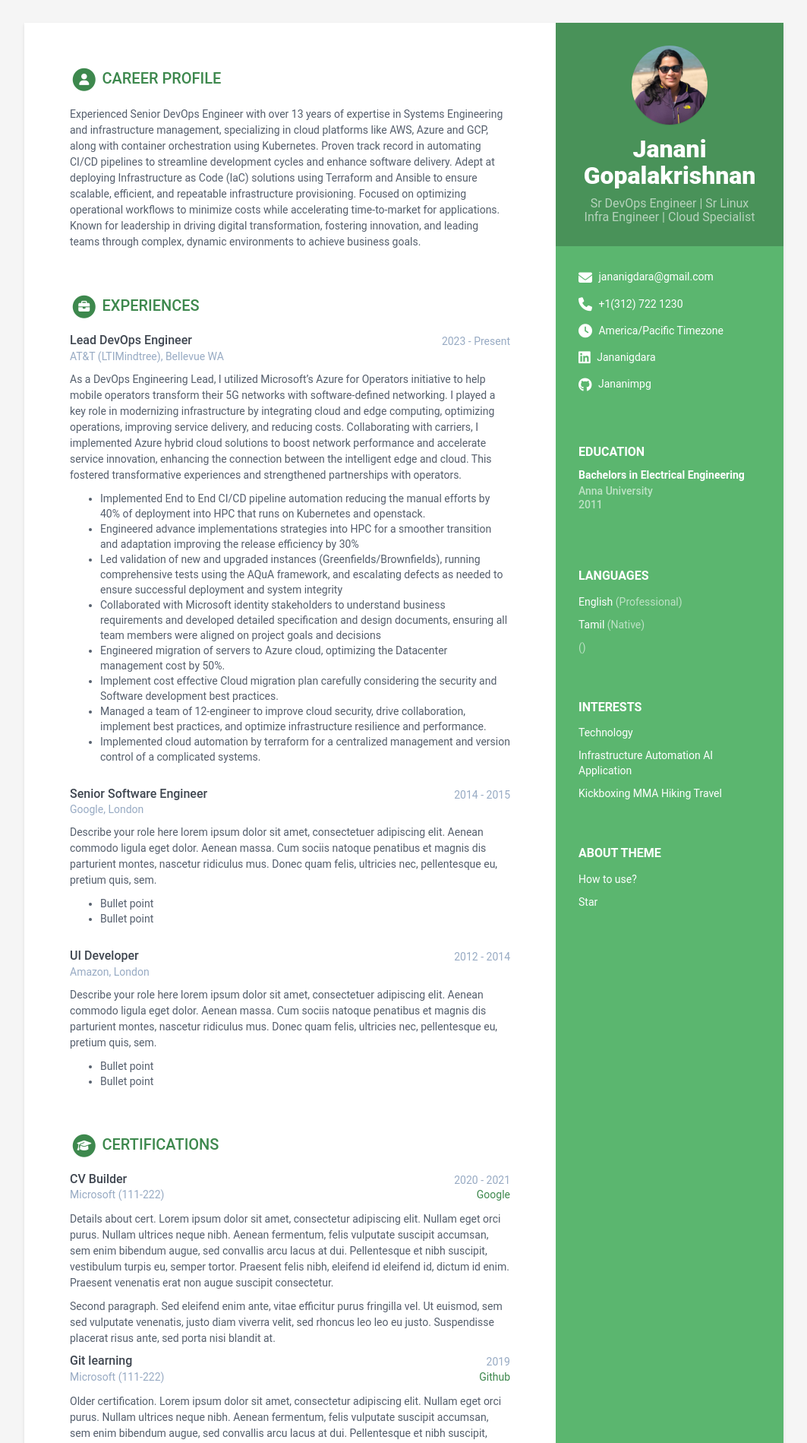
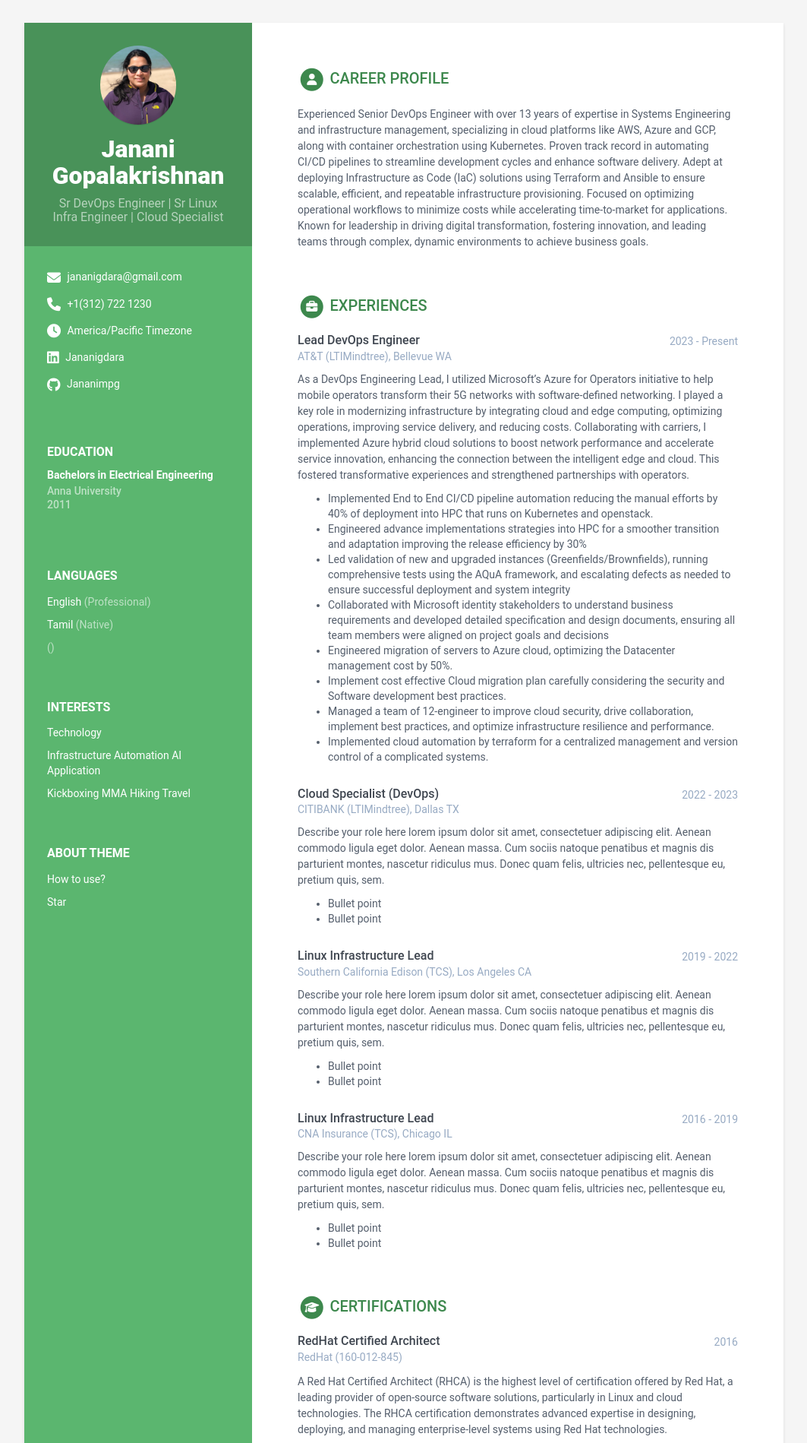
Before and after one commit to Jananimpg/portfolio, a Jekyll site: the page built from index.html, in a window 1280 px wide. Shown: the top 1899 px of the page at 76% size, without its empty margins (108-1171 px from the left). Built offline with Jekyll 4.4.1, drawn with Linux system fonts in a browser that asks for light colours.

Commit message:
Update data.yml

```diff
--- a/_data/data.yml
+++ b/_data/data.yml
@@ -3,7 +3,7 @@
 #
 
 sidebar:
-  position: right # position of the sidebar : left or right
+  position: left # position of the sidebar : left or right
   about: True # set to False or comment line if you want to remove the "how to use?" in the sidebar
   education: True # set to False if you want education in main section instead of in sidebar
 
@@ -64,15 +64,7 @@ sidebar:
 career-profile:
   title: Career Profile
   summary: |
-    Experienced Senior DevOps Engineer with over 13 years of expertise in Systems Engineering
-    and infrastructure management, specializing in cloud platforms like AWS, Azure and GCP,
-    along with container orchestration using Kubernetes. Proven track record in automating CI/CD
-    pipelines to streamline development cycles and enhance software delivery. Adept at deploying
-    Infrastructure as Code (IaC) solutions using Terraform and Ansible to ensure scalable, efficient,
-    and repeatable infrastructure provisioning. Focused on optimizing operational workflows to
-    minimize costs while accelerating time-to-market for applications. Known for leadership in
-    driving digital transformation, fostering innovation, and leading teams through complex,
-    dynamic environments to achieve business goals.
+    Experienced Senior DevOps Engineer with over 13 years of expertise in Systems Engineering and infrastructure management, specializing in cloud platforms like AWS, Azure and GCP, along with container orchestration using Kubernetes. Proven track record in automating CI/CD pipelines to streamline development cycles and enhance software delivery. Adept at deploying Infrastructure as Code (IaC) solutions using Terraform and Ansible to ensure scalable, efficient, and repeatable infrastructure provisioning. Focused on optimizing operational workflows to minimize costs while accelerating time-to-market for applications. Known for leadership in driving digital transformation, fostering innovation, and leading teams through complex, dynamic environments to achieve business goals.
 education:
   title: Education
   info:
@@ -110,9 +102,9 @@ experiences:
         - Managed a team of 12-engineer to improve cloud security, drive collaboration, implement best practices, and optimize infrastructure resilience and performance.
         - Implemented cloud automation by terraform for a centralized management and version control of a complicated systems.
 
-  - role: Senior Software Engineer
-    time: 2014 - 2015
-    company: Google, London
+  - role: Cloud Specialist (DevOps)
+    time: 2022 - 2023
+    company: CITIBANK (LTIMindtree), Dallas TX
     details: |
       Describe your role here lorem ipsum dolor sit amet, consectetuer
       adipiscing elit. Aenean commodo ligula eget dolor. Aenean massa.
@@ -121,9 +113,22 @@ experiences:
       pellentesque eu, pretium quis, sem.
         - Bullet point
         - Bullet point
-  - role: UI Developer
-    time: 2012 - 2014
-    company: Amazon, London
+
+  - role: Linux Infrastructure Lead
+    time: 2019 - 2022
+    company: Southern California Edison (TCS), Los Angeles CA
+    details: |
+      Describe your role here lorem ipsum dolor sit amet, consectetuer
+      adipiscing elit. Aenean commodo ligula eget dolor. Aenean massa.
+      Cum sociis natoque penatibus et magnis dis parturient montes,
+      nascetur ridiculus mus. Donec quam felis, ultricies nec,
+      pellentesque eu, pretium quis, sem.
+        - Bullet point
+        - Bullet point
+
+  - role: Linux Infrastructure Lead
+    time: 2016 - 2019
+    company: CNA Insurance (TCS), Chicago IL
     details: |
       Describe your role here lorem ipsum dolor sit amet, consectetuer
       adipiscing elit. Aenean commodo ligula eget dolor. Aenean massa.
@@ -136,27 +141,15 @@ experiences:
 certifications:
   title: Certifications
   list:
-  - name: CV Builder
-    start: 2020
-    end: 2021
-    organization: Microsoft
-    credentialid: 111-222
-    credentialurl: www.google.com
-    credentialname: Google
+  - name: RedHat Certified Architect
+    start: 2016
+    end:
+    organization: RedHat
+    credentialid: 160-012-845
+    credentialurl: https://rhtapps.redhat.com/verify?certId=160-012-845
+    credentialname:
     details: |
-      Details about cert. Lorem ipsum dolor sit amet, consectetur
-      adipiscing elit.
-      Nullam eget orci purus. Nullam ultrices neque nibh.
-      Aenean fermentum, felis vulputate suscipit accumsan,
-      sem enim bibendum augue, sed convallis arcu lacus at dui.
-      Pellentesque et nibh suscipit, vestibulum turpis eu, semper tortor.
-      Praesent felis nibh, eleifend id eleifend id, dictum id enim.
-      Praesent venenatis erat non augue suscipit consectetur.
-
-      Second paragraph. Sed eleifend enim ante, vitae efficitur purus
-      fringilla vel. Ut euismod, sem sed vulputate venenatis,
-      justo diam viverra velit, sed rhoncus leo leo eu justo.
-      Suspendisse placerat risus ante, sed porta nisi blandit at.
+      A Red Hat Certified Architect (RHCA) is the highest level of certification offered by Red Hat, a leading provider of open-source software solutions, particularly in Linux and cloud technologies. The RHCA certification demonstrates advanced expertise in designing, deploying, and managing enterprise-level systems using Red Hat technologies.
   - name: Git learning
     start: 2019
     end:
```
